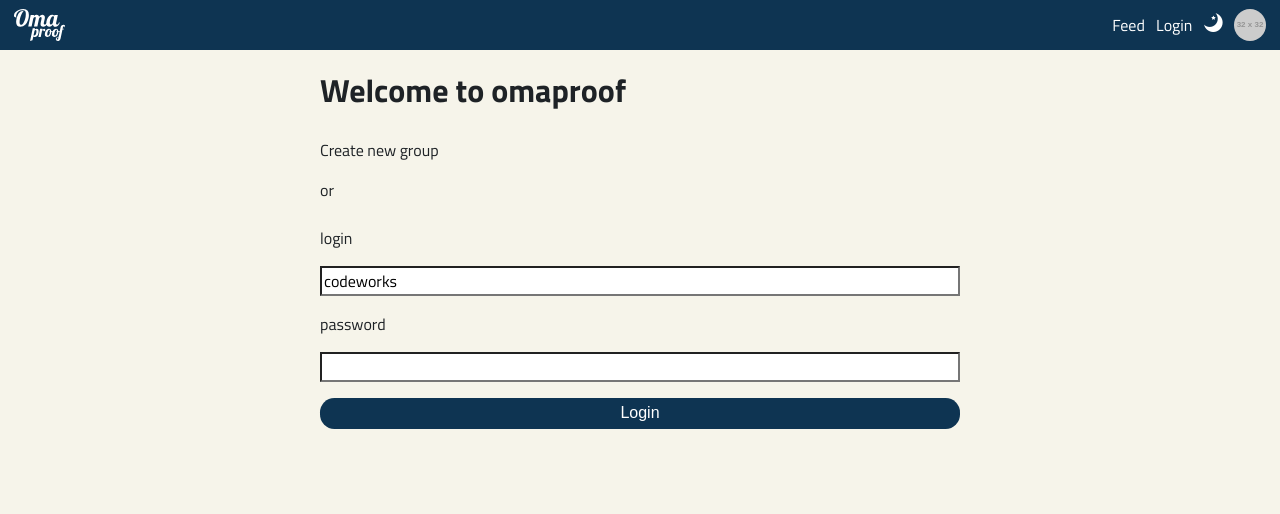
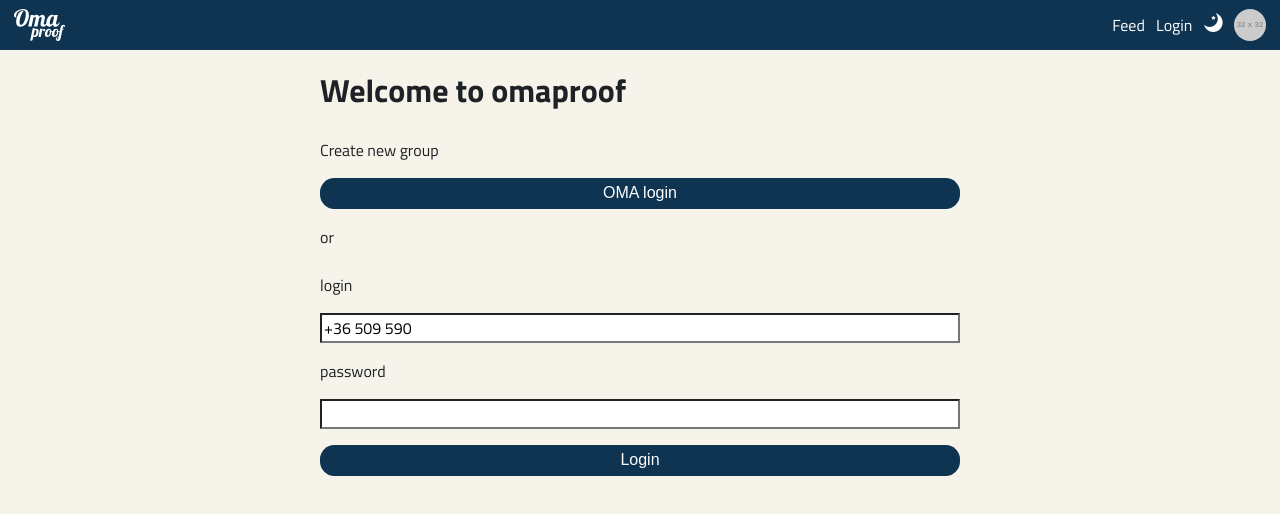
Before and after one commit to 1334/omaproof-client, a React (Create React App) app: page / in a window 1280 px wide. Shown: the top 514 px of the page. Built offline with nearby package versions, Linux system fonts and the light colour scheme; what react-pose would draw is missing.

Commit message:
connect to oma authentication process

```diff
--- a/src/App.js
+++ b/src/App.js
@@ -8,7 +8,7 @@
 import Auth from './components/auth';
 import NewPost from './components/newPost';
 import NavBar from './components/navBar';
-import Demo from './components/demo';
+import OmaLogin from './components/omaLogin';
 import GroupChooser from './components/groupChooser';
 import Landing from './components/landing';
 import Feed from './components/feed';
@@ -66,8 +66,8 @@
               <Auth path="/login" />
               <CreateGroup path="/create-group" />
               <GroupChooser path="/group-chooser" />
-              <Demo path="/demo" />
               <NewPost path="/new-post" />
+              <OmaLogin path="/oma-login" />
             </Router>
           </React.Fragment>
         </ThemeProvider>
--- a/src/components/landing.js
+++ b/src/components/landing.js
@@ -1,10 +1,14 @@
 import React from 'react';
 import { Link } from '@reach/router';
 import styled from 'styled-components';
+import { navigate } from '@reach/router';
 
 import RegularLogin from './regularLogin';
 import UserContext from '../contexts/userContext';
 import GroupChooser from './groupChooser';
+import { Mutation } from 'react-apollo';
+import GRAND_PARENT_LOGIN_MUTATION from '../graphql/mutations/grandParentLogin';
+import Button from '../styledComponents/button';
 
 const StyledLanding = styled.div`
   display: flex;
@@ -25,6 +29,32 @@
           <StyledLanding>
             <h1>Welcome to omaproof</h1>
             <Link to="/new-group">Create new group</Link>
+            <Mutation
+              mutation={GRAND_PARENT_LOGIN_MUTATION}
+              variables={{
+                sessionToken: null,
+                selected: [],
+                unselected: []
+              }}
+            >
+              {omaLogin => (
+                <Button
+                  type="submit"
+                  onClick={e => {
+                    e.preventDefault();
+                    omaLogin().then(({ data }) => {
+                      localStorage.setItem(
+                        'omalogin',
+                        JSON.stringify(data.grandParentLogin)
+                      );
+                      navigate('/oma-login');
+                    });
+                  }}
+                >
+                  OMA login
+                </Button>
+              )}
+            </Mutation>
             <div>or</div>
             {!user.userToken ? (
               <RegularLogin />
--- a/src/components/demo.js
+++ b/src/components/omaLogin.js
@@ -4,7 +4,7 @@
 import Tile from '../styledComponents/questionTile';
 import Button from '../styledComponents/button';
 
-const StyledDemo = styled.div`
+const StyledOmaLogin = styled.div`
   padding: 0 5vw;
 
   .tiles {
@@ -30,10 +30,10 @@
   }
 `;
 
-class Demo extends React.Component {
+class OmaLogin extends React.Component {
   render() {
     return (
-      <StyledDemo>
+      <StyledOmaLogin>
         <h1>Select all the names of your grandchild</h1>
         <div className="tiles">
           <Tile text="Frederik" />
@@ -52,9 +52,9 @@
         <div className="buttons">
           <Button>Contiue</Button>
         </div>
-      </StyledDemo>
+      </StyledOmaLogin>
     );
   }
 }
 
-export default Demo;
+export default OmaLogin;
--- a/src/components/post.js
+++ b/src/components/post.js
@@ -40,6 +40,8 @@
     padding: 0.8em 0;
 
     img {
+      width: 32px;
+      height: 32px;
       border-radius: 50%;
       margin-right: 0.8em;
     }
--- a/src/components/regularLogin.js
+++ b/src/components/regularLogin.js
@@ -19,7 +19,7 @@
 
 class RegularLogin extends React.Component {
   state = {
-    login: 'codeworks',
+    login: '+36 509 590',
     password: ''
   };
 
--- /dev/null
+++ b/src/graphql/mutations/grandParentLogin.js
@@ -0,0 +1,22 @@
+import gql from 'graphql-tag';
+
+const GRAND_PARENT_LOGIN_MUTATION = gql`
+  mutation GrandParent(
+    $sessionToken: String
+    $selected: [String]
+    $unselected: [String]
+  ) {
+    grandParentLogin(
+      sessionToken: $sessionToken
+      answers: { selected: $selected, unselected: $unselected }
+    ) {
+      token
+      question {
+        options
+        type
+      }
+    }
+  }
+`;
+
+export default GRAND_PARENT_LOGIN_MUTATION;
--- a/src/index.js
+++ b/src/index.js
@@ -6,7 +6,7 @@
 import App from './App';
 
 const client = new ApolloClient({
-  uri: `http://${window.location.hostname}:4000`
+  uri: `http://192.168.1.126:4000`
 });
 
 ReactDOM.render(
```
Also changed, not shown: .huskyrc.json.
